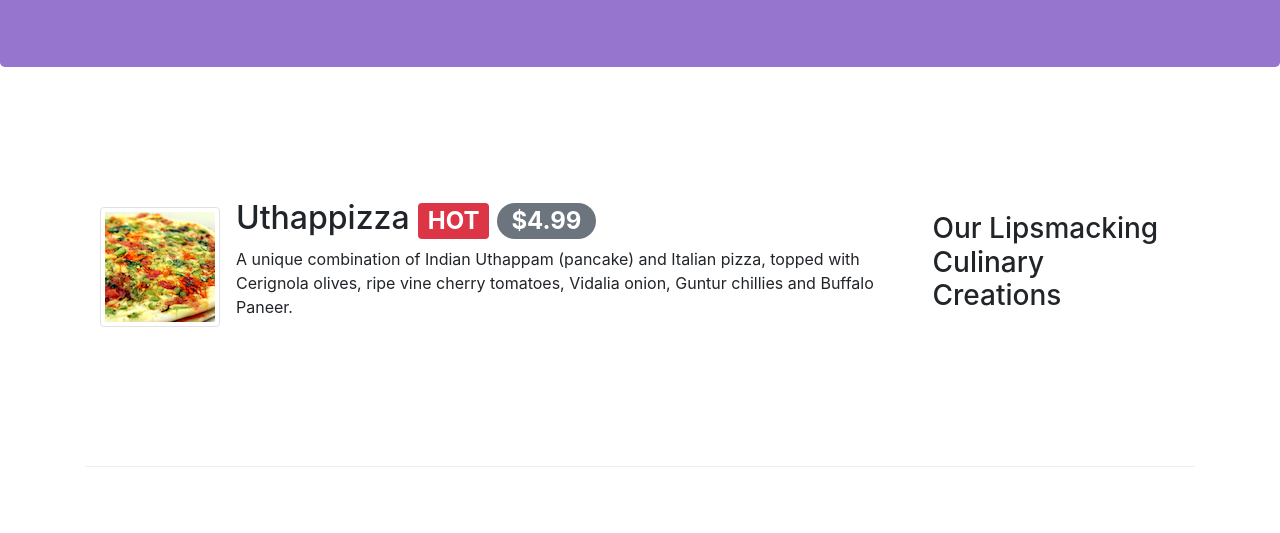
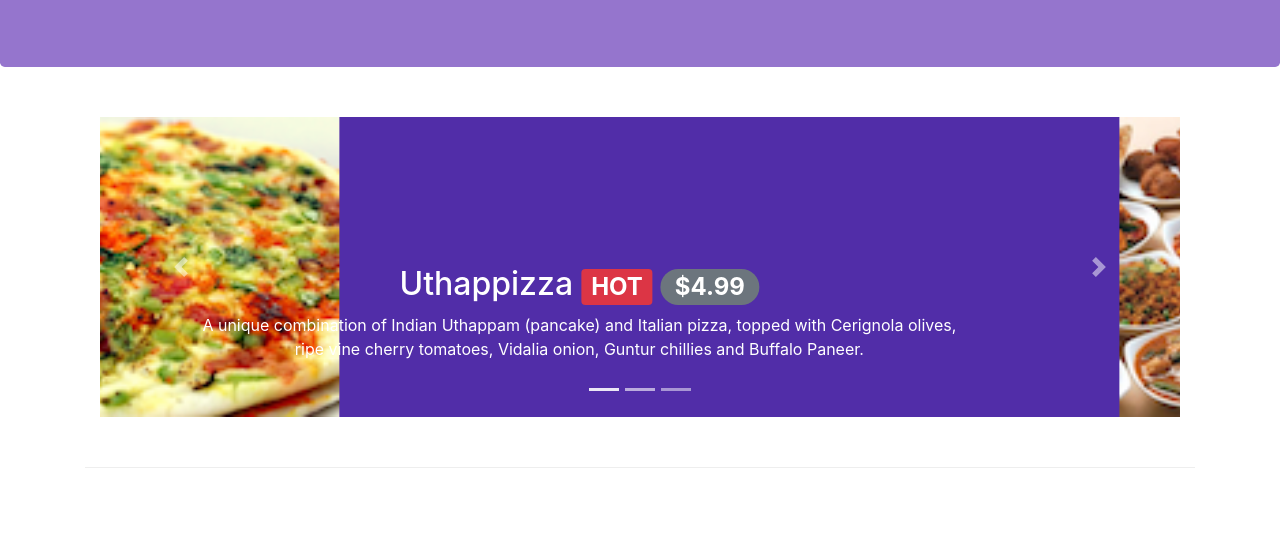
Before and after one commit to souraj239/Sample_Bootstrap_Website, a website: page index.html in a window 1280 px wide. Shown: the part 267-800 px from the top of the page. Drawn offline with nearby package versions, Linux system fonts and the light colour scheme.

Commit message:
carousel

```diff
--- a/css/styles.css
+++ b/css/styles.css
@@ -49,3 +49,18 @@
     border-bottom: 1px solid #ddd;
     padding: 10px;
 }
+
+.carousel{
+    background: #512DA8;
+}
+
+.carousel-item {
+    height: 300px;
+  }
+
+  .carousel-item img {
+      position: absolute;
+      top: 0;
+      left: 0;
+      min-height: 300px;
+  }
--- a/index.html
+++ b/index.html
@@ -105,6 +105,62 @@
     </header>
 
     <div class="container">
+        <div class="ro row-content">
+            <div class="col">
+                <div id="mycarousel" class="carousel slide" data-ride="carousel">
+                    <div class="carousel-inner" role="listbox">
+                        <div class="carousel-item active carousel">
+                            <img class="d-block img-fluid" src="img/uthappizza.png" alt="utthapizza">
+                            <div class="carousel-caption d-none d-md-block">
+                                <h2>Uthappizza <span class="badge badge-danger">HOT</span><span
+                                    class="badge badge-pill badge-secondary ml-2">$4.99</span></h2>
+                                <p class="d-none d-sm-block">
+                                A unique combination of Indian Uthappam (pancake) and Italian pizza,
+                                topped with Cerignola olives, ripe vine cherry tomatoes, Vidalia
+                                onion, Guntur chillies and Buffalo Paneer.
+                                </p>
+                            </div>
+                        </div>
+                        <div class="carousel-item carousel">
+                            <img class="d-block img-fluid" src="img/buffet.png" alt="buffet">
+                            <div class="carousel-caption d-none d-md-block">
+                                <h2>Weekend Grand Buffet<span class="badge badge-danger ml-2">NEW</span></h2>
+                                <p class="d-none d-sm-block">
+                                    Featuring mouthwatering combinations with a choice of five different
+                                     salads, six enticing appetizers, six main entrees and five choicest
+                                     desserts. Free flowing bubbly and soft drinks. All for just $19.99
+                                     per person
+                                </p>
+                            </div>
+                        </div>
+                        <div class="carousel-item carousel">
+                            <img class="d-block img-fluid" src="img/alberto.png" alt="alberto">
+                            <div class="carousel-caption d-none d-md-block">
+                                <h2>Alberto Somayya</h2>
+                                <h4>Executive Chef</h4>
+                                <p class="d-none d-sm-block">
+                                  Award winning three-star Michelin chef with wide International
+                                  experience having worked closely with whos-who in the culinary
+                                  world, he specializes in creating mouthwatering Indo-Italian fusion
+                                  experiences.
+                                </p>
+                            </div>
+                        </div>
+                    </div>
+                    <ol class="carousel-indicators">
+                        <li data-target="#mycarousel" data-slide-to="0" class="active"></li>
+                        <li data-target="#mycarousel" data-slide-to="1"></li>
+                        <li data-target="#mycarousel" data-slide-to="2"></li>
+                    </ol>
+                    <a class="carousel-control-prev" href="#mycarousel" role="button" data-slide="prev">
+                        <span class="carousel-control-prev-icon"></span>
+                    </a>
+                    <a class="carousel-control-next" href="#mycarousel" role="button" data-slide="next">
+                        <span class="carousel-control-next-icon"></span>
+                    </a>
+                </div>
+            </div>
+        </div>
         <div class="row row-content align-items-center">
             <div class="col-12 col-sm-4 order-sm-last col-md-3">
                 <h3>Our Lipsmacking Culinary Creations</h3>
```
